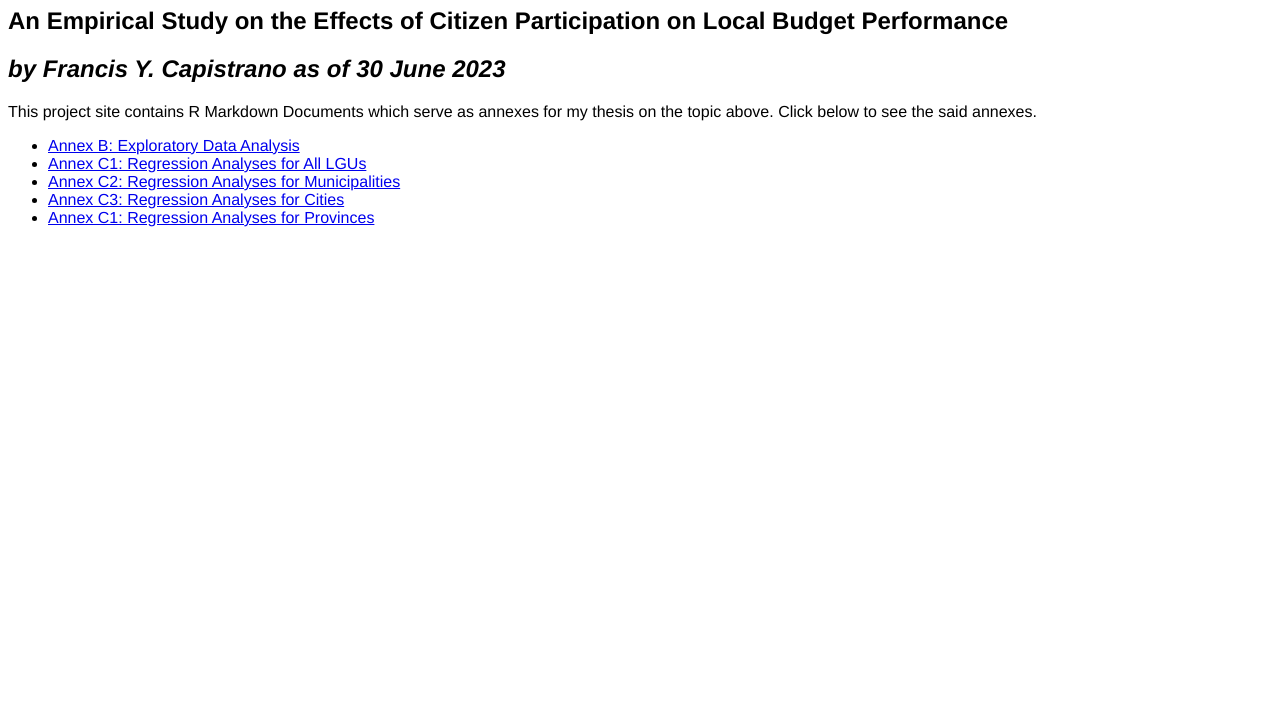
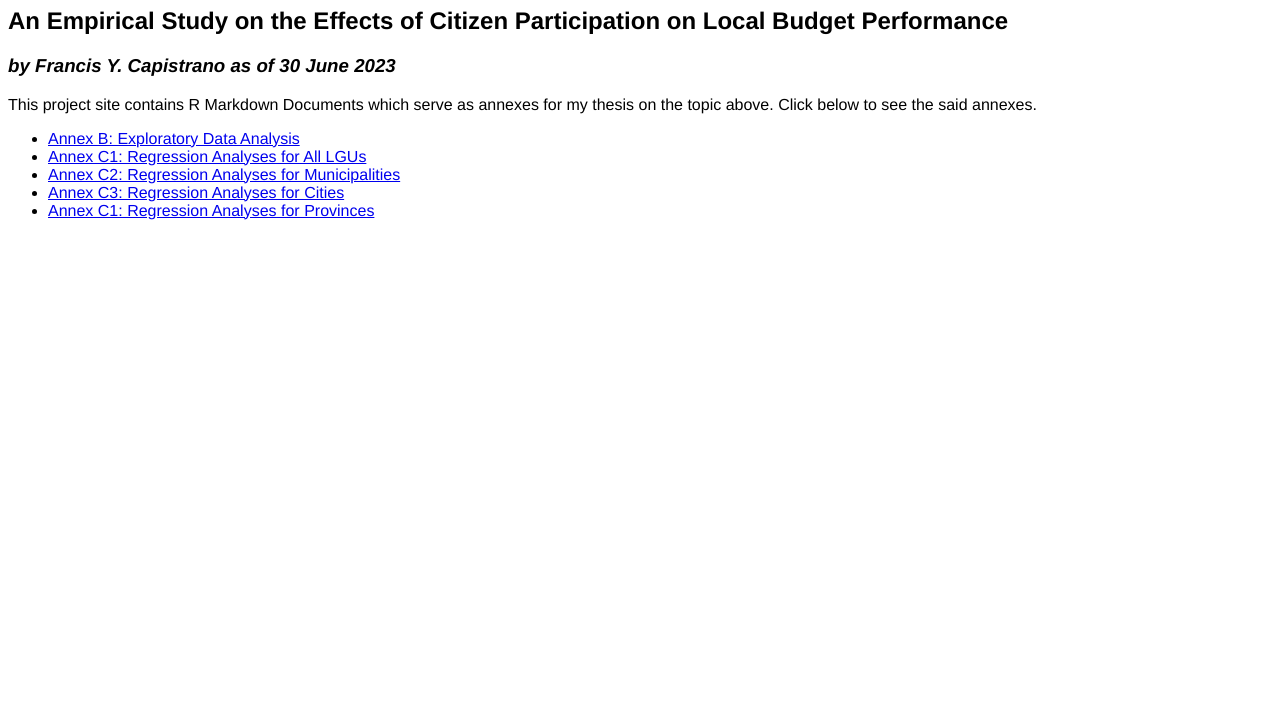
Before and after one commit to kapicapistrano/MDE_Thesis, a plain HTML site: page index.html in a window 1280 px wide. Shown: the part 73-800 px from the top of the page. Drawn offline with Linux system fonts and the light colour scheme.

Commit message:
Update index.html

```diff
--- a/index.html
+++ b/index.html
@@ -3,7 +3,7 @@
 <body>
 <h1 style = "font-family:helvetica;">Do Citizens' Voices Count in Local Spending?</h1>
 <h2 style = "font-family:helvetica;">An Empirical Study on the Effects of Citizen Participation on Local Budget Performance</h2>
-<h2 style = "font-family:helvetica;"><i>by Francis Y. Capistrano as of 30 June 2023</i></h2>
+<h3 style = "font-family:helvetica;"><i>by Francis Y. Capistrano as of 30 June 2023</i></h3>
 <p style = "font-family:helvetica;">This project site contains R Markdown Documents which serve as annexes for my thesis on the topic above. Click below to see the said annexes.</p>
 <ul style = "font-family:helvetica;">
 <li><a href = "https://kapicapistrano.github.io/MDE_Thesis/Capistrano-Thesis-Annex-B-EDA.html">Annex B: Exploratory Data Analysis</a></li>
```
